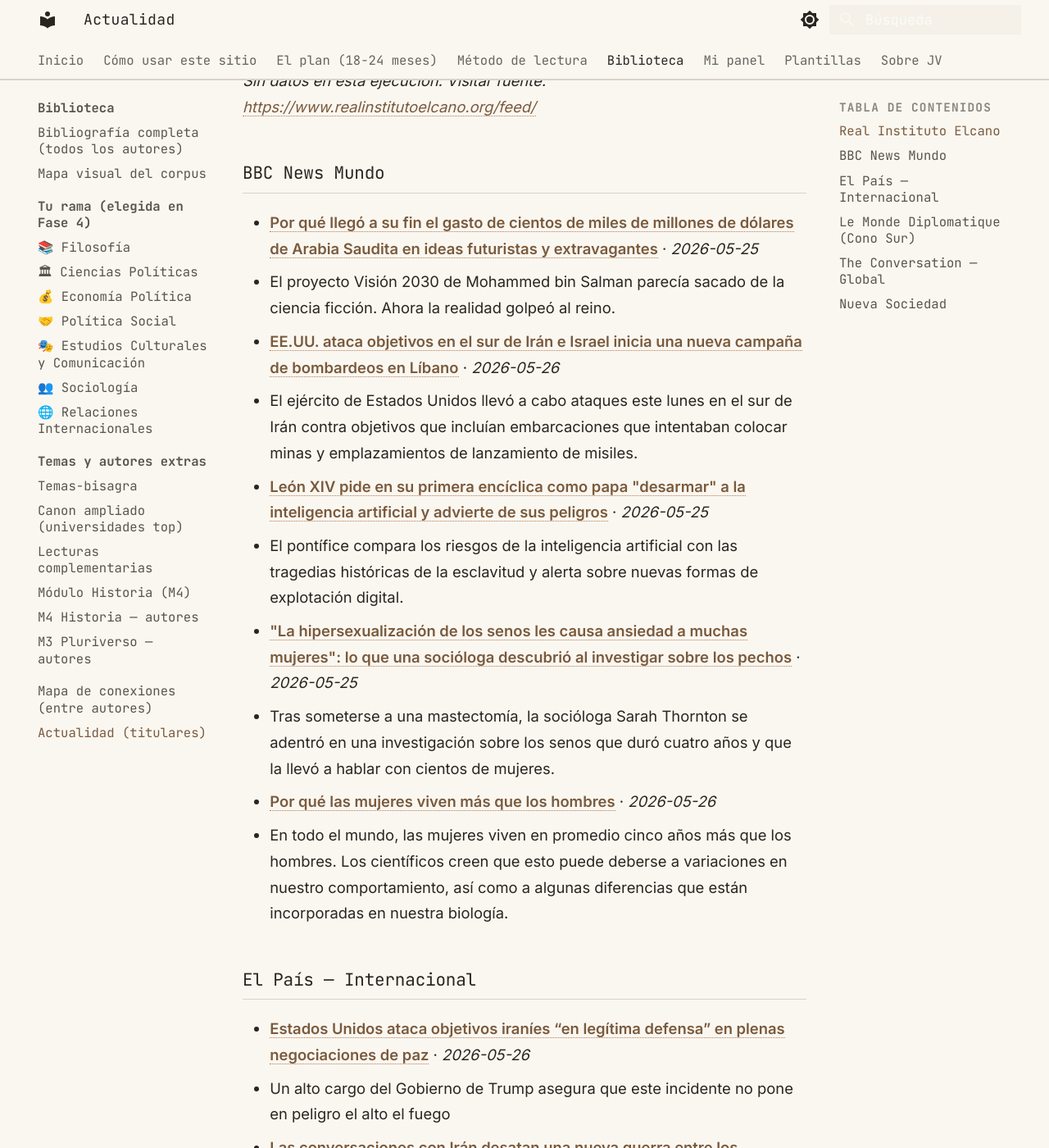
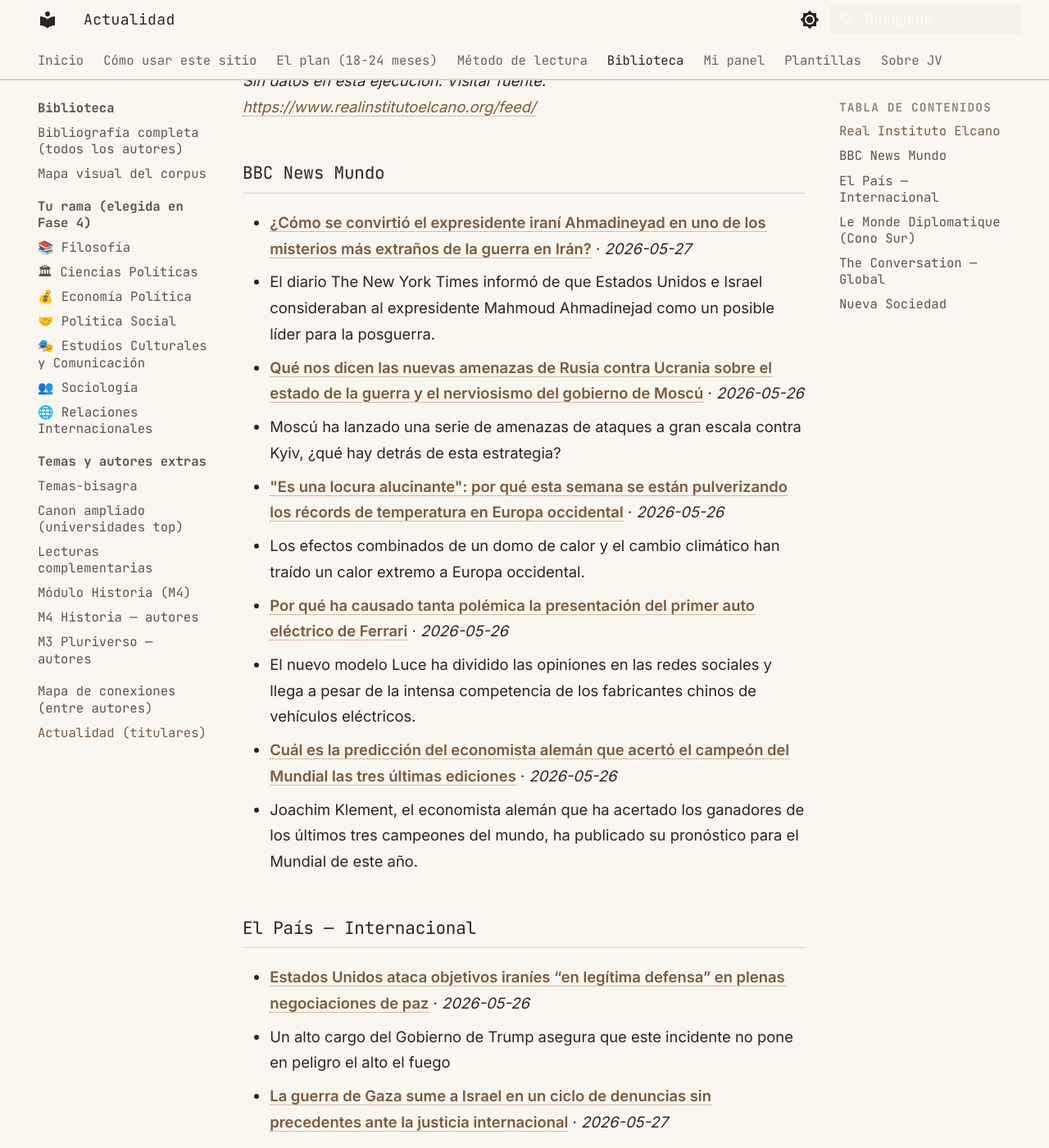
Before and after one commit to MrSpagVi/Curso, an MkDocs documentation site: the page built from docs/actualidad.md, in a window 1280 px wide and 1400 px high, scrolled down 365 px. Shown: the whole window at 82% size. Built offline with MkDocs 1.6.1 and Material for MkDocs 9.7.7, drawn with Linux system fonts in a browser that asks for light colours; some of the changed text lies outside the part shown.

Commit message:
auto: actualidad 2026-05-27

```diff
--- a/docs/actualidad.md
+++ b/docs/actualidad.md
@@ -6,7 +6,7 @@ title: Actualidad
 
 Últimos titulares de fuentes que dictan agenda en ciencia política y geopolítica. Actualizado automáticamente cada día (vía GitHub Actions).
 
-_Última actualización: 2026-05-26 09:47 UTC_
+_Última actualización: 2026-05-27 09:39 UTC_
 
 ## Real Instituto Elcano
 
@@ -14,29 +14,29 @@ _Sin datos en esta ejecución. Visitar fuente: [https://www.realinstitutoelcano.
 
 ## BBC News Mundo
 
-- **[Por qué llegó a su fin el gasto de cientos de miles de millones de dólares de Arabia Saudita en ideas futuristas y extravagantes](https://www.bbc.com/mundo/articles/c78qqw3ze55o?at_medium=RSS&at_campaign=rss)** · *2026-05-25*
-  - El proyecto Visión 2030 de Mohammed bin Salman parecía sacado de la ciencia ficción. Ahora la realidad golpeó al reino.
-- **[EE.UU. ataca objetivos en el sur de Irán e Israel inicia una nueva campaña de bombardeos en Líbano](https://www.bbc.com/mundo/articles/c0e22q23yd1o?at_medium=RSS&at_campaign=rss)** · *2026-05-26*
-  - El ejército de Estados Unidos llevó a cabo ataques este lunes en el sur de Irán contra objetivos que incluían embarcaciones que intentaban colocar minas y emplazamientos de lanzamiento de misiles.
-- **[León XIV pide en su primera encíclica como papa "desarmar" a la inteligencia artificial y advierte de sus peligros](https://www.bbc.com/mundo/articles/czr22v6ddk6o?at_medium=RSS&at_campaign=rss)** · *2026-05-25*
-  - El pontífice compara los riesgos de la inteligencia artificial con las tragedias históricas de la esclavitud y alerta sobre nuevas formas de explotación digital.
-- **["La hipersexualización de los senos les causa ansiedad a muchas mujeres": lo que una socióloga descubrió al investigar sobre los pechos](https://www.bbc.com/mundo/articles/ce94ynrgym1o?at_medium=RSS&at_campaign=rss)** · *2026-05-25*
-  - Tras someterse a una mastectomía, la socióloga Sarah Thornton se adentró en una investigación sobre los senos que duró cuatro años y que la llevó a hablar con cientos de mujeres.
-- **[Por qué las mujeres viven más que los hombres](https://www.bbc.com/mundo/articles/cwy221qgkzqo?at_medium=RSS&at_campaign=rss)** · *2026-05-26*
-  - En todo el mundo, las mujeres viven en promedio cinco años más que los hombres. Los científicos creen que esto puede deberse a variaciones en nuestro comportamiento, así como a algunas diferencias que están incorporadas en nuestra biología.
+- **[¿Cómo se convirtió el expresidente iraní Ahmadineyad en uno de los misterios más extraños de la guerra en Irán?](https://www.bbc.com/mundo/articles/c0q22kjy4k9o?at_medium=RSS&at_campaign=rss)** · *2026-05-27*
+  - El diario The New York Times informó de que Estados Unidos e Israel consideraban al expresidente Mahmoud Ahmadinejad como un posible líder para la posguerra.
+- **[Qué nos dicen las nuevas amenazas de Rusia contra Ucrania sobre el estado de la guerra y el nerviosismo del gobierno de Moscú](https://www.bbc.com/mundo/articles/cy022ex9wg9o?at_medium=RSS&at_campaign=rss)** · *2026-05-26*
+  - Moscú ha lanzado una serie de amenazas de ataques a gran escala contra Kyiv, ¿qué hay detrás de esta estrategia?
+- **["Es una locura alucinante": por qué esta semana se están pulverizando los récords de temperatura en Europa occidental](https://www.bbc.com/mundo/articles/cd6pp67l5xlo?at_medium=RSS&at_campaign=rss)** · *2026-05-26*
+  - Los efectos combinados de un domo de calor y el cambio climático han traído un calor extremo a Europa occidental.
+- **[Por qué ha causado tanta polémica la presentación del primer auto eléctrico de Ferrari](https://www.bbc.com/mundo/articles/ce8pp5ddyjjo?at_medium=RSS&at_campaign=rss)** · *2026-05-26*
+  - El nuevo modelo Luce ha dividido las opiniones en las redes sociales y llega a pesar de la intensa competencia de los fabricantes chinos de vehículos eléctricos.
+- **[Cuál es la predicción del economista alemán que acertó el campeón del Mundial las tres últimas ediciones](https://www.bbc.com/mundo/articles/cwy22evye89o?at_medium=RSS&at_campaign=rss)** · *2026-05-26*
+  - Joachim Klement, el economista alemán que ha acertado los ganadores de los últimos tres campeones del mundo, ha publicado su pronóstico para el Mundial de este año.
 
 ## El País — Internacional
 
 - **[Estados Unidos ataca objetivos iraníes “en legítima defensa” en plenas negociaciones de paz](https://elpais.com/internacional/2026-05-26/estados-unidos-ataca-objetivos-iranies-en-legitima-defensa-en-plenas-negociaciones-de-paz.html)** · *2026-05-26*
   - Un alto cargo del Gobierno de Trump asegura que este incidente no pone en peligro el alto el fuego
-- **[Las conversaciones con Irán desatan una nueva guerra entre los republicanos: “Mike Pompeo debería cerrar su estúpida boca”](https://elpais.com/internacional/2026-05-25/las-conversaciones-con-iran-desatan-una-nueva-guerra-entre-los-republicanos-mike-pompeo-deberia-cerrar-su-estupida-boca.html)** · *2026-05-25*
-  - Trump carga contra sus compañeros de partido que ven el pacto como una capitulación y trata de aprovechar la coyuntura para que los países árabes se acerquen a Israel
-- **[La ultraderecha toma vuelo en Colombia](https://elpais.com/america-colombia/elecciones-presidenciales/2026-05-26/la-ultraderecha-toma-vuelo-en-colombia.html)** · *2026-05-26*
-  - Abelardo de la Espriella enarbola la bandera de la derecha radical en una sociedad descontenta con la política tradicional y los partidos moderados
-- **[Cómo derrotar a Putin](https://elpais.com/opinion/2026-05-26/como-derrotar-a-putin.html)** · *2026-05-26*
-  - La paciencia estratégica, la confianza en el sistema a largo plazo, ha sido siempre la mejor arma de las democracias liberales
-- **[Peor que una victoria pírrica](https://elpais.com/internacional/2026-05-24/peor-que-una-victoria-pirrica.html)** · *2026-05-24*
-  - Solo una incierta y arriesgada invasión militar a gran escala de Irán permitiría a Trump salvar momentáneamente la cara, pero entonces perdería la economía, a continuación las elecciones y al final quizás la guerra
+- **[La guerra de Gaza sume a Israel en un ciclo de denuncias sin precedentes ante la justicia internacional](https://elpais.com/internacional/2026-05-27/la-guerra-de-gaza-sume-a-israel-en-un-ciclo-de-denuncias-sin-precedentes-ante-la-justicia-internacional.html)** · *2026-05-27*
+  - El Tribunal de la ONU y el Tribunal Penal Internacional abordan posibles actos genocidas y de crímenes de guerra y contra la humanidad durante el conflicto
+- **[Éléonore Caroit: “Rusia se dedica a la manipulación, a la desinformación y a la injerencia política en África”](https://elpais.com/internacional/2026-05-27/eleonore-caroit-rusia-se-dedica-a-la-manipulacion-a-la-desinformacion-y-a-la-injerencia-politica-en-africa.html)** · *2026-05-27*
+  - La ministra de la Francofonía cree que París no ha perdido su influencia en el continente africano, pero debe reformularla y avanzar de la mano con Europa para no fragmentar y multiplicar esfuerzos para el desarrollo
+- **[La tregua que confirma la ventaja de Irán](https://elpais.com/internacional/2026-05-27/la-tregua-que-confirma-la-ventaja-de-iran.html)** · *2026-05-27*
+  - Aunque Estados Unidos conserva una superioridad militar incontestable, las negociaciones muestran que Teherán ha convertido Ormuz en parte del precio político de la guerra
+- **[Una nueva flotilla, otro escándalo internacional](https://elpais.com/internacional/2026-05-27/una-nueva-flotilla-otro-escandalo-internacional.html)** · *2026-05-27*
+  - El Gobierno de Netanyahu ha utilizado diferentes estrategias para castigar a las misiones humanitarias evitando que lleguen a Gaza, pero no ha eludido el daño reputacional a Israel
 
 ## Le Monde Diplomatique (Cono Sur)
 
@@ -44,16 +44,16 @@ _Sin datos en esta ejecución. Visitar fuente: [https://www.eldiplo.org/feed/](h
 
 ## The Conversation — Global
 
-- **[Independent MPs are considering forming a party. The money helps explain why](https://theconversation.com/independent-mps-are-considering-forming-a-party-the-money-helps-explain-why-283777)** · *2026-05-26*
-  - The party may never happen - but independents do face genuine financial barriers.
-- **[Why are retail power prices finally falling?](https://theconversation.com/why-are-retail-power-prices-finally-falling-283760)** · *2026-05-26*
-  - Retail power prices are set to fall, as renewables pile in – even though transmission costs are rising.
-- **[How to encourage a friend to get therapy (without blowing up your friendship)](https://theconversation.com/how-to-encourage-a-friend-to-get-therapy-without-blowing-up-your-friendship-281851)** · *2026-05-26*
-  - You want to be a good friend. A psychologist explains when it’s time to suggest therapy and what to say to make a difference.
-- **[From purling to puzzles, these hobbies could reduce your dementia risk](https://theconversation.com/from-purling-to-puzzles-these-hobbies-could-reduce-your-dementia-risk-283140)** · *2026-05-26*
-  - Do you knit or solve puzzles for fun? Research suggests hobbies such as these could help keep your brain healthy, particularly in older age.
-- **[An AI solution to an 80-year-old problem has shocked mathematicians](https://theconversation.com/an-ai-solution-to-an-80-year-old-problem-has-shocked-mathematicians-283686)** · *2026-05-26*
-  - Hungarian mathematician Paul Erdős’ ‘planar unit distance conjecture’ has stood since 1946 – but an AI disproof has made mathematicians pay attention.
+- **[Europe needs 10 million homes and net-zero buildings by 2040. Here are four ways it could happen](https://theconversation.com/europe-needs-10-million-homes-and-net-zero-buildings-by-2040-here-are-four-ways-it-could-happen-283298)** · *2026-05-27*
+  - The housing shortage is a major concern for many EU citizens. A foresight study by more than 30 experts examines four ways affordable, low-carbon homes could emerge by 2040.
+- **[Who were the American mothers to France’s orphaned children during the First World War?](https://theconversation.com/who-were-the-american-mothers-to-frances-orphaned-children-during-the-first-world-war-283397)** · *2026-05-27*
+  - During and after WWI, thousands of American women acted as mothers for displaced French children. A war studies research fellow weighs in with considerations for teaching this vital, often overlooked part of transatlantic wartime history.
+- **[AI is making journalistic language more repetitive and predictable – and it’s a problem for all of us](https://theconversation.com/ai-is-making-journalistic-language-more-repetitive-and-predictable-and-its-a-problem-for-all-of-us-283642)** · *2026-05-27*
+  - The press is an important platform for creating and spreading new linguistic forms.
+- **[Central Africa’s wild meat dilemma: why outright bans threaten food security for millions](https://theconversation.com/central-africas-wild-meat-dilemma-why-outright-bans-threaten-food-security-for-millions-283389)** · *2026-05-27*
+  - The meat of wild animals, or wild meat, is a big part of the diets of millions of people in central Africa.
+- **[What ‘biodegradable’ packaging really means – and 3 key questions to ask about it](https://theconversation.com/what-biodegradable-packaging-really-means-and-3-key-questions-to-ask-about-it-283881)** · *2026-05-27*
+  - Not everything marked ‘biodegradable’ should go in your home compost bin.
 
 ## Nueva Sociedad
 
```
